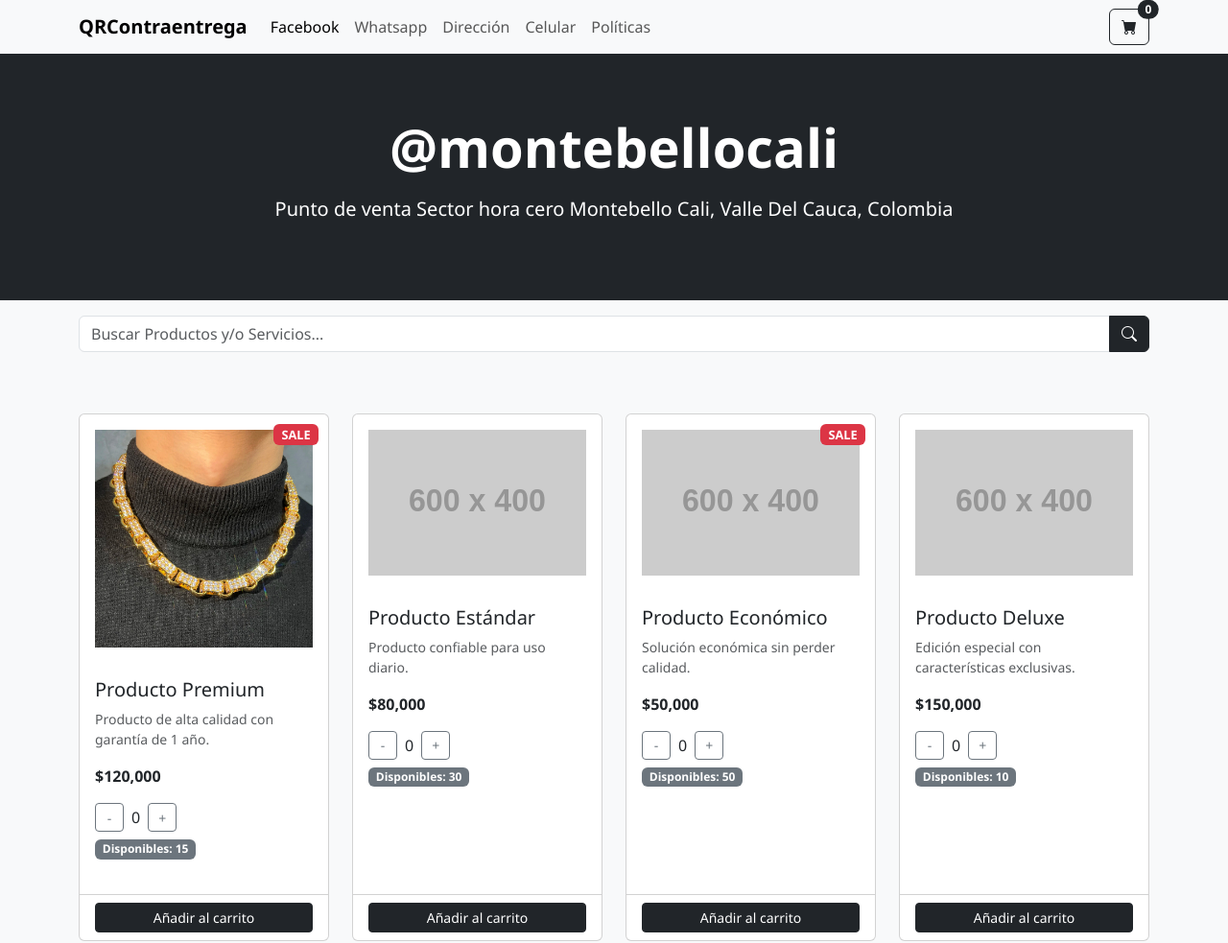
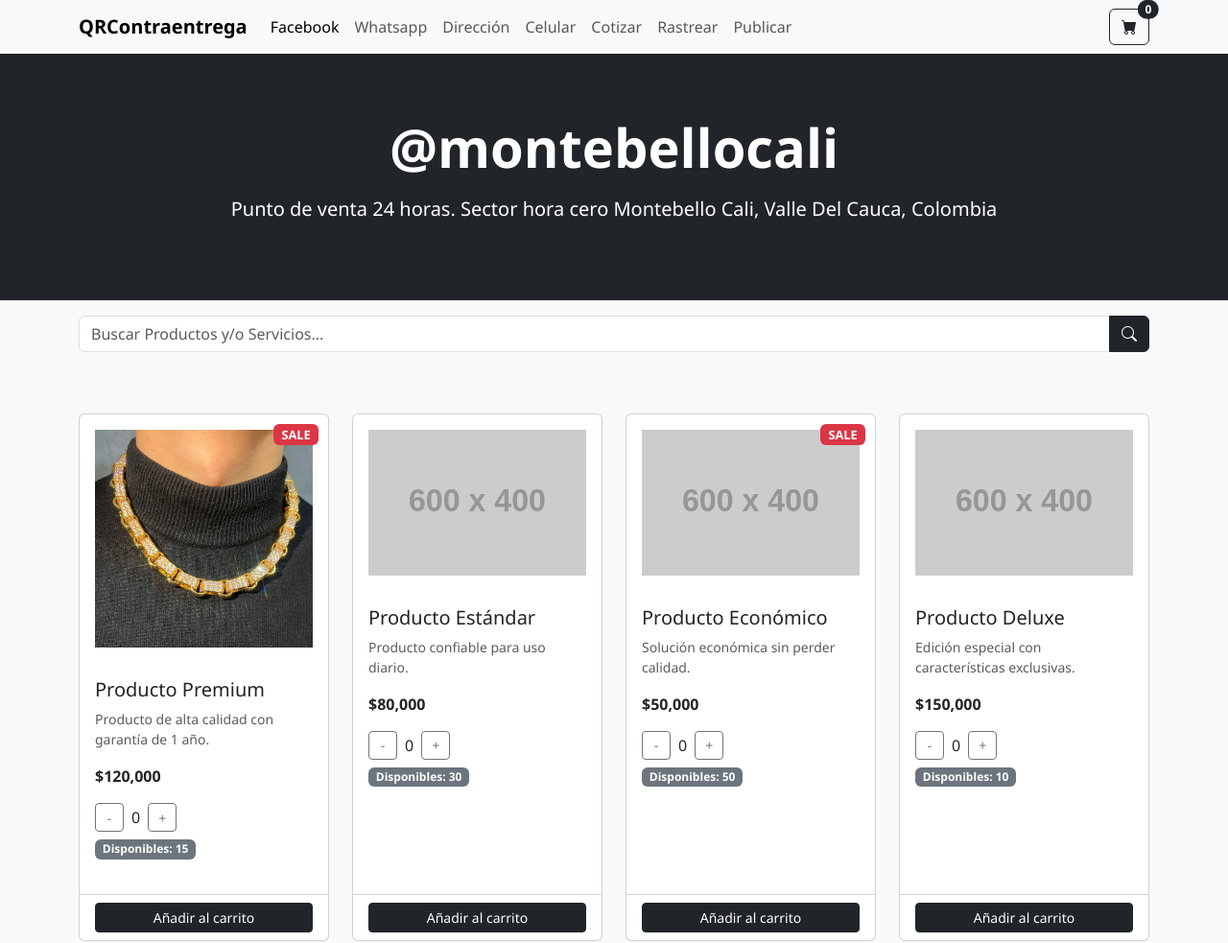
Before and after one commit to montebellocalicontraentregaco/web, a plain HTML site: page index.html in a window 1280 px wide. Shown: the top 983 px of the page at 96% size. Drawn offline with nearby package versions, Linux system fonts and the light colour scheme; placeholder pictures from the web are drawn by us.

Commit message:
Update index.html

```diff
--- a/index.html
+++ b/index.html
@@ -255,7 +255,9 @@
                     <li class="nav-item"><a class="nav-link" href="https://chat.whatsapp.com/CMo21XbfE5hGFNzPl3wgMN">Whatsapp</a></li>
                     <li class="nav-item"><a class="nav-link" href="https://www.google.com/maps?q=3.441764,-76.528070&ll=3.441764,-76.528070&z=15">Dirección</a></li>
                     <li class="nav-item"><a class="nav-link" href="tel:+573215296581">Celular</a></li>
-                    <li class="nav-item"><a class="nav-link" href="politicas.html">Políticas</a></li>
+                    <li class="nav-item"><a class="nav-link" href="politicas.html">Cotizar</a></li>
+                    <li class="nav-item"><a class="nav-link" href="politicas.html">Rastrear</a></li>
+                    <li class="nav-item"><a class="nav-link" href="politicas.html">Publicar</a></li>
                 </ul>
                 <div class="d-flex">
                     <button class="btn btn-outline-dark position-relative" onclick="showOrderModal()">
@@ -270,7 +272,7 @@
     <header class="hero-section">
         <div class="container text-center">
             <h1 class="display-4 fw-bold mb-3">@montebellocali</h1>
-            <p class="lead">Punto de venta Sector hora cero Montebello Cali, Valle Del Cauca, Colombia</p>
+            <p class="lead">Punto de venta 24 horas. Sector hora cero Montebello Cali, Valle Del Cauca, Colombia</p>
         </div>
     </header>
 
```
